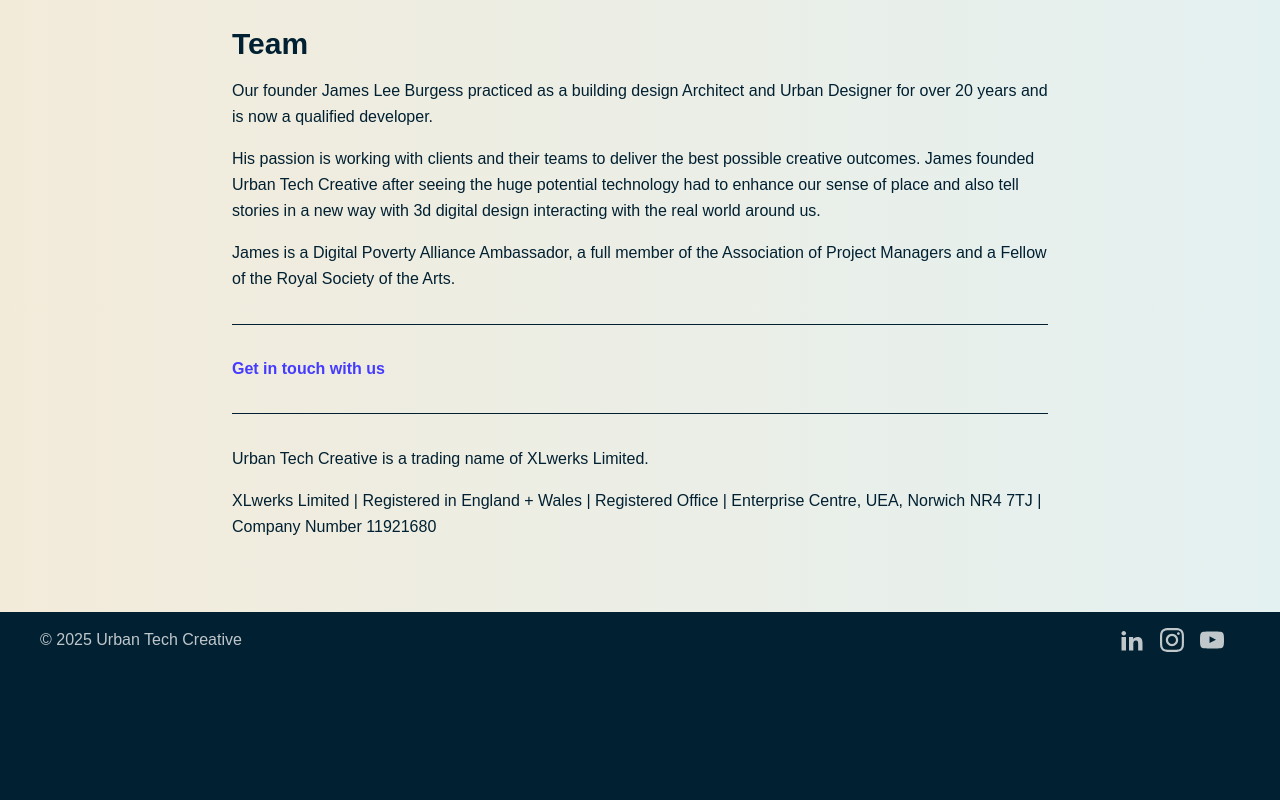
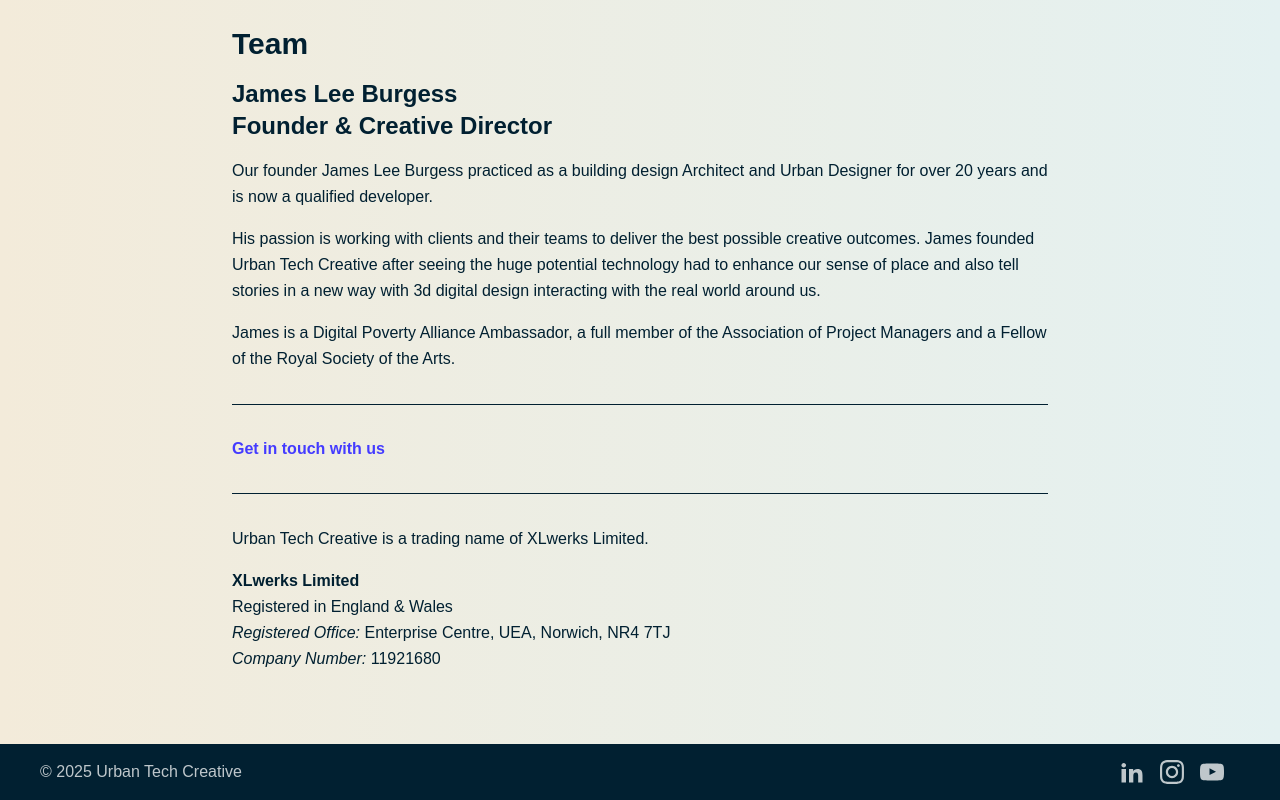
Before and after one commit to hortfrancis/utc-website, a Next.js app: page /about in a window 1280 px wide. Shown: the part 452-1252 px from the top of the page. Before the commit the page ends 1120 px from the top, so only its background shows below. Built offline with nearby package versions, Linux system fonts and the light colour scheme; a web font is replaced by a local one.

Commit message:
chore: Minor text content changes

```diff
--- a/content/about.mdx
+++ b/content/about.mdx
@@ -14,7 +14,9 @@
 </Section>
 
 <Section id='team'>
-  ## Team
+## Team
+
+### **James Lee Burgess** <br />Founder & Creative Director
 
 Our founder James Lee Burgess practiced as a building design Architect and Urban Designer for over 20 years and is now a qualified developer.
 
@@ -33,6 +35,9 @@
 <Section id='legal'>
 Urban Tech Creative is a trading name of XLwerks Limited.
 
-XLwerks Limited | Registered in England + Wales | Registered Office | Enterprise Centre, UEA, Norwich NR4 7TJ | Company Number 11921680
+**XLwerks Limited** <br />
+Registered in England & Wales <br />
+_Registered Office:_ Enterprise Centre, UEA, Norwich, NR4 7TJ <br />
+_Company Number:_ 11921680
 
 </Section>
```
